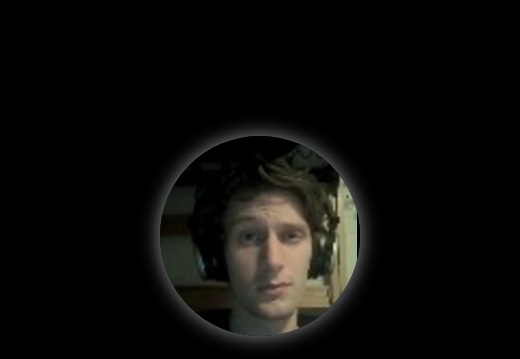
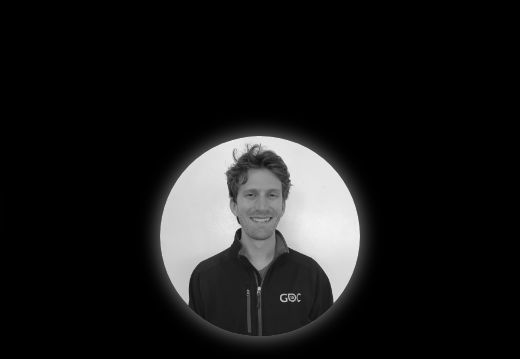
Before and after one commit to ageofcrypto/ageofcrypto.github.io, a plain HTML site: page index.html in a window 1280 px wide. Shown: the part 2720-3079 px from the top of the page, 760-1280 px from the left. Drawn offline with Linux system fonts and the light colour scheme.

Commit message:
updated forman pic

```diff
--- a/index.html
+++ b/index.html
@@ -105,7 +105,7 @@
 					<div>Jeff is a full stack Web and Blockchain engineer and former head of an algorithmic trading desk. He comes with years of experience building and managing high performance technology teams.</div>
 				</div>
 				<div>
-					<img class='shadow' src='david.png'>
+					<img class='shadow' src='forman.jpg'>
 					<h2>David Forman</h2>
 					<h3>Chief Game Designer</h3>
 					<div>
```
Also changed, not shown: forman.jpg (added), formanBW.png (deleted), 1 other file.
